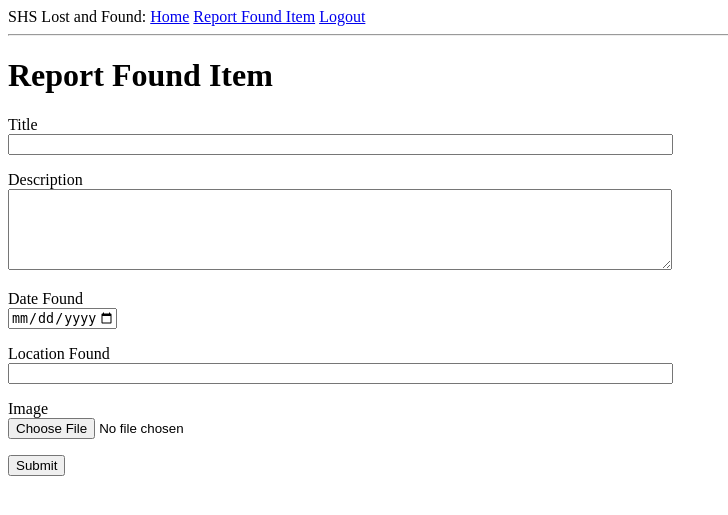
After one commit to 54264117/shslostandfound, a Flask app: page /found_item in a window 1280 px wide. The commit adds this page. Shown: the top 515 px of the page, without its empty margins (0-728 px from the left). Run offline with Flask 3, Linux system fonts and the light colour scheme; the visitor is signed in with stand-in values (Sample User, id 1); data comes from the database, SQL or seed files in the repository; some libraries are stand-ins or nearby versions.

Commit message:
added found items

```diff
--- a/app/auth/email.py
+++ b/app/auth/email.py
@@ -3,7 +3,8 @@ from app.email import send_email
 
 
 def send_password_reset_email(user):
-    token = user.get_email_validation_token()
+    token = user.get_email_validation_token(
+        current_app.config['EMAIL_TOKEN_EXPIRATION'])
     send_email('[SMS Lost and Found] Reset Your Password',
                sender=current_app.config['MAIL_FROMADDRESS'],
                recipients=[user.email],
@@ -14,7 +15,8 @@ def send_password_reset_email(user):
 
 
 def send_validation_email(user):
-    token = user.get_email_validation_token()
+    token = user.get_email_validation_token(
+        current_app.config['EMAIL_TOKEN_EXPIRATION'])
     send_email('[SMS Lost and Found] Validate Your Email Address',
                sender=current_app.config['MAIL_FROMADDRESS'],
                recipients=[user.email],
--- a/app/auth/routes.py
+++ b/app/auth/routes.py
@@ -66,12 +66,14 @@ def register():
 @bp.route('/register/<token>', methods=['GET', 'POST'])
 def validate_email(token):
     if current_user.is_authenticated:
+        flash('You are already logged in')
         return redirect(url_for('main.index'))
     user = User.verify_email_validation_token(token)
     if not user:
         flash('Invalid or expired token')
         return redirect(url_for('main.index'))
     if user.status != UserStatus.PENDING:
+        flash('Your account is not pending validation')
         return redirect(url_for('main.index'))
     user.status = UserStatus.ACTIVE
     db.session.commit()
--- a/app/main/forms.py
+++ b/app/main/forms.py
@@ -0,0 +1,29 @@
+from flask_wtf import FlaskForm
+from flask_wtf.file import FileField, FileRequired
+from wtforms import StringField, TextAreaField, DateField, SubmitField
+from wtforms.validators import DataRequired, Length, ValidationError
+from datetime import date
+from PIL import Image
+
+
+class FoundItemForm(FlaskForm):
+    title = StringField('Title', validators=[DataRequired(), Length(max=140)])
+    description = TextAreaField('Description',
+                                validators=[DataRequired(), Length(max=1000)])
+    date_found = DateField('Date Found', render_kw={"max": date.today()},
+                           validators=[DataRequired()])
+    location_found = StringField('Location Found',
+                                 validators=[DataRequired(), Length(max=140)])
+    image_file = FileField('Image', validators=[FileRequired()])
+    submit = SubmitField('Submit')
+
+    def validate_date_found(self, date_found):
+        if date_found.data > date.today():
+            raise ValidationError('Date found cannot be in the future.')
+
+    def validate_image_file(self, image_file):
+        try:
+            img = Image.open(image_file.data)
+            img.verify()
+        except Exception:
+            raise ValidationError('Invalid image file.')
--- a/app/main/routes.py
+++ b/app/main/routes.py
@@ -1,10 +1,14 @@
-from datetime import datetime, timezone
-from flask import render_template
+from datetime import datetime, timezone, time
+from flask import render_template, flash, redirect, request, url_for, current_app, \
+    send_from_directory
 from flask_login import current_user, login_required
-import sqlalchemy as sa
+from typing import cast
+from pathlib import Path
 from app import db
 from app.main import bp
-from app.models import User
+from app.models import User, FoundItem, FoundItemStatus
+from app.main.image_files import upload_file
+from app.main.forms import FoundItemForm
 
 
 @bp.before_app_request
@@ -17,4 +21,102 @@ def before_request():
 @bp.route('/', methods=['GET'])
 @bp.route('/index', methods=['GET'])
 def index():
-    return render_template('index.html', title='Home')
+    page = request.args.get('page', 1, type=int)
+    found_items = db.paginate(
+        db.select(FoundItem)
+        .order_by(FoundItem.date_found.desc()),
+        page=page,
+        per_page=current_app.config['ITEMS_PER_PAGE'],
+        error_out=False
+    )
+    next_url = url_for('main.index', page=found_items.next_num) \
+        if found_items.has_next else None
+    prev_url = url_for('main.index', page=found_items.prev_num) \
+        if found_items.has_prev else None
+    return render_template('index.html', title='Home', found_items=found_items,
+                           next_url=next_url, prev_url=prev_url)
+
+
+@bp.route('/found_item', methods=['GET', 'POST'])
+@login_required
+def add_found_item():
+    form = FoundItemForm()
+    if form.validate_on_submit():
+        found_item = FoundItem()
+        found_item.title = form.title.data if form.title.data else ''
+        found_item.description = form.description.data
+        found_item.date_found = datetime.combine(form.date_found.data, time()) \
+            if form.date_found.data else None
+        found_item.location_found = form.location_found.data
+        found_item.reporter = cast(User, current_user)
+        found_item.status = FoundItemStatus.REVIEW
+        db.session.add(found_item)
+        db.session.flush()
+        image_filename = upload_file(request.files['image_file'], str(found_item.id))
+        if image_filename:
+            found_item.image_filename = str(image_filename)
+        db.session.commit()
+        flash('Found item submitted successfully!')
+        return redirect(url_for('main.index'))
+    return render_template('edit_found_item.html', title='Report Found Item', form=form)
+
+
+@bp.route('/found_item/<int:id>', methods=['GET'])
+def found_item(id):
+    found_item = FoundItem.query.get_or_404(id)
+    return render_template('found_item.html', title='Found Item Details',
+                           found_item=found_item)
+
+
+@bp.route('/found_item/<int:id>/update', methods=['GET', 'POST'])
+@login_required
+def update_found_item(id):
+    found_item = FoundItem.query.get_or_404(id)
+    if found_item.reporter != current_user:
+        flash('You are not authorized to update this found item.')
+        return redirect(url_for('main.found_item', id=id))
+    form = FoundItemForm()
+    if form.validate_on_submit():
+        found_item = FoundItem()
+        found_item.title = form.title.data if form.title.data else ''
+        found_item.description = form.description.data
+        found_item.date_found = datetime.combine(form.date_found.data, time()) \
+            if form.date_found.data else None
+        found_item.location_found = form.location_found.data
+        found_item.reporter = cast(User, current_user)
+        found_item.status = FoundItemStatus.REVIEW
+        image_filename = upload_file(request.files['image_file'], str(found_item.id))
+        if image_filename:
+            found_item.image_filename = image_filename
+        db.session.commit()
+        flash('Found item updated successfully!')
+        return redirect(url_for('main.found_item', id=id))
+    elif request.method == 'GET':
+        form.title.data = found_item.title
+        form.description.data = found_item.description
+        form.date_found.data = found_item.date_found.date() \
+            if found_item.date_found else None
+        form.location_found.data = found_item.location_found
+    return render_template('edit_found_item.html', title='Update Found Item', form=form)
+
+
+@bp.route('/images/<id>')
+def images(id):
+    if current_app.static_folder is None:
+        return "Static folder not configured", 404
+    filepath = Path(current_app.static_folder,
+                    current_app.config['IMAGE_FOLDER'],
+                    id)
+    file = [f for f in filepath.iterdir() if f.is_file()][0]
+    return send_from_directory(filepath, file.name)
+
+
+@bp.route('/images/<id>/thumb_<size>')
+def image_thumbnails(id, size):
+    if current_app.static_folder is None:
+        return "Static folder not configured", 404
+    filepath = Path(current_app.static_folder,
+                    current_app.config['IMAGE_FOLDER'],
+                    id,
+                    f'thumb_{size}')
+    return send_from_directory(filepath, 'thumb.jpg')
--- a/app/models.py
+++ b/app/models.py
@@ -29,9 +29,12 @@ class User(UserMixin, db.Model):
         sa.Enum(UserStatus, native_enum=False, validate_strings=True),
         default=UserStatus.PENDING)
 
+    found_items: so.WriteOnlyMapped['FoundItem'] = so.relationship(
+        back_populates='reporter', cascade='all, delete-orphan')
+
     __table_args__ = (
         sa.CheckConstraint(
-            "status IN ('pending', 'active', 'inactive')",
+            "status IN ('PENDING', 'ACTIVE', 'INACTIVE')",
             name='check_user_status'),
     )
 
@@ -46,12 +49,16 @@ class User(UserMixin, db.Model):
             return False
         return check_password_hash(self.password_hash, password)
 
-    def get_email_validation_token(self, expires_in: int = 600) -> str:
+    def get_email_validation_token(
+            self, expires_in: int) -> str:
         return jwt.encode(
             {'validate_email': self.id, 'exp': time() + expires_in},
             current_app.config['SECRET_KEY'],
             algorithm='HS256'
         )
+
+    def set_admin(self, is_admin: bool) -> None:
+        self.is_admin = is_admin
 
     @staticmethod
     def verify_email_validation_token(token: str) -> Optional['User']:
@@ -69,3 +76,35 @@ class User(UserMixin, db.Model):
 @login.user_loader
 def load_user(id):
     return db.session.get(User, int(id))
+
+
+class FoundItemStatus(Enum):
+    REVIEW = 'review'
+    PUBLISHED = 'published'
+    CLOSED = 'closed'
+
+
+class FoundItem(db.Model):
+    id: so.Mapped[int] = so.mapped_column(primary_key=True)
+    title: so.Mapped[str] = so.mapped_column(sa.String(140))
+    description: so.Mapped[Optional[str]] = so.mapped_column(sa.Text)
+    date_found: so.Mapped[Optional[datetime]] = so.mapped_column(
+        default=lambda: datetime.now(timezone.utc))
+    location_found: so.Mapped[Optional[str]] = so.mapped_column(sa.String(140))
+    image_filename: so.Mapped[Optional[str]] = so.mapped_column(sa.String(140))
+    user_id: so.Mapped[int] = so.mapped_column(
+        sa.Integer, sa.ForeignKey('user.id'))
+    status: so.Mapped[FoundItemStatus] = so.mapped_column(
+        sa.Enum(FoundItemStatus, native_enum=False, validate_strings=True),
+        default=FoundItemStatus.REVIEW)
+
+    reporter: so.Mapped[User] = so.relationship(back_populates='found_items')
+
+    __table_args__ = (
+        sa.CheckConstraint(
+            "status IN ('REVIEW', 'PUBLISHED', 'CLOSED')",
+            name='check_found_item_status'),
+    )
+
+    def __repr__(self) -> str:
+        return f'<FoundItem {self.title} by User {self.user_id}>'
--- a/app/templates/base.html
+++ b/app/templates/base.html
@@ -14,6 +14,7 @@
             {% if current_user.is_anonymous %}
                 <a href="{{ url_for('auth.login') }}">Login</a>
             {% else %}
+                <a href="{{ url_for('main.add_found_item') }}">Report Found Item</a>
                 <a href="{{ url_for('auth.logout') }}">Logout</a>
             {% endif %}
         </div>
--- /dev/null
+++ b/app/templates/edit_found_item.html
@@ -0,0 +1,46 @@
+{% extends "base.html" %}
+
+{% block content %}
+    <h1>{{ title }}</h1>
+    <form method="POST" enctype="multipart/form-data">
+        {{ form.hidden_tag() }}
+        <p>
+            {{ form.title.label }}<br>
+            {{ form.title(size=80) }}
+            {% for error in form.title.errors %}
+                <span style="color: red;">[{{ error }}]</span>
+            {% endfor %}
+        </p>
+        <p>
+            {{ form.description.label }}<br>
+            {{ form.description(rows=5, cols=80) }}
+            {% for error in form.description.errors %}
+                <span style="color: red;">[{{ error }}]</span>
+            {% endfor %}
+        </p>
+        <p>
+            {{ form.date_found.label }}<br>
+            {{ form.date_found() }}
+            {% for error in form.date_found.errors %}
+                <span style="color: red;">[{{ error }}]</span>
+            {% endfor %}
+        </p>
+        <p>
+            {{ form.location_found.label }}<br>
+            {{ form.location_found(size=80) }}
+            {% for error in form.location_found.errors %}
+                <span style="color: red;">[{{ error }}]</span>
+            {% endfor %}
+        </p>
+        <p>
+            {{ form.image_file.label }}<br>
+            {{ form.image_file() }}
+            {% for error in form.image_file.errors %}
+                <span style="color: red;">[{{ error }}]</span>
+            {% endfor %}
+        </p>
+        <div>
+            {{ form.submit() }}
+        </div>
+    </form>
+{% endblock %}
```
Also changed, not shown: app/main/image_files.py (added, +60 -0 lines), app/templates/_item_entry.html (added, +10 -0 lines), app/templates/found_item.html (added, +22 -0 lines), app/templates/index.html (+9 -0 lines), config.py (+8 -2 lines), migrations/versions/be7895022723_.py (added, +58 -0 lines), migrations/versions/c7c0188696cd_users_table.py (deleted, +0 -42 lines), migrations/versions/d9f1f570c944_.py (deleted, +0 -36 lines), migrations/versions/fe8a2c5d4d33_added_status_to_users.py (deleted, +0 -32 lines), 1 other file.
